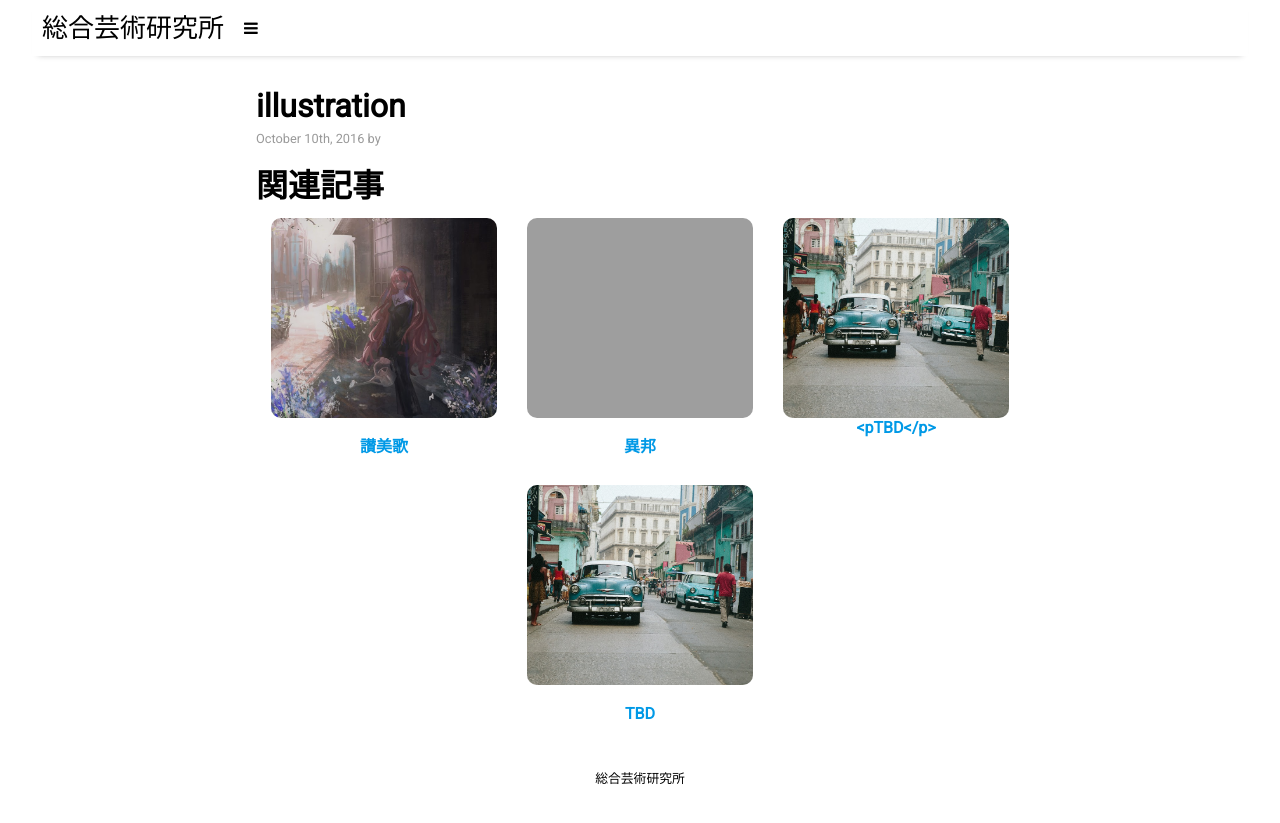
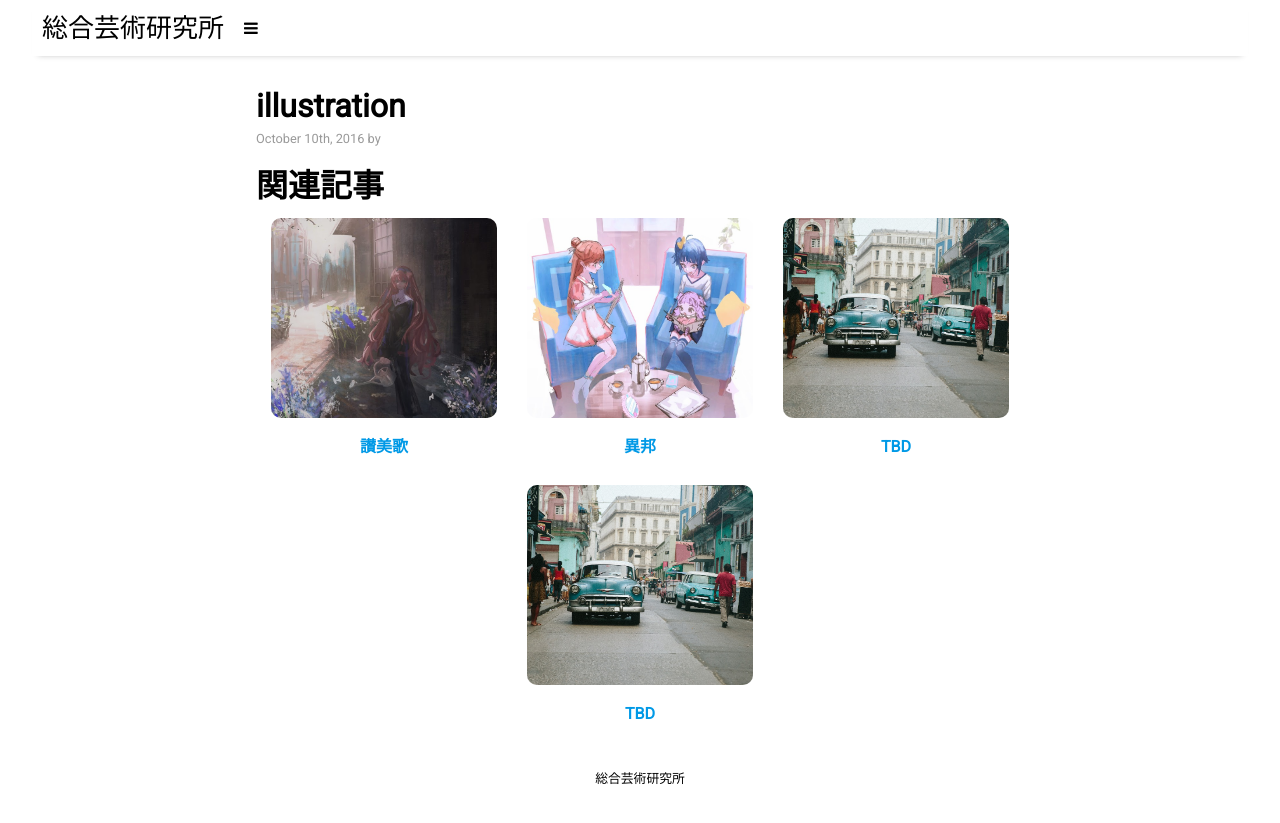
Before and after one commit to gj1002509/zakisikoku, a Jekyll site: the page built from _posts/2016-10-10-illustration.md, in a window 1280 px wide. Shown: the top 823 px of the page. Built offline with Jekyll 4.4.1, drawn with Linux system fonts in a browser that asks for light colours; nearby versions of some CDN libraries.

Commit message:
Update 2016-10-10-illustration.md

```diff
--- a/_posts/2016-10-10-illustration.md
+++ b/_posts/2016-10-10-illustration.md
@@ -50,14 +50,14 @@ tags: [documentation,sample]
         </div>
         <div class="link-item">
             <a href="{{ site.baseurl }}/illust1">
-                <img src="{{ site.github.url }}/assets/img/pri_1.jpg" alt="ファンアート">
+                <img src="{{ site.github.url }}/assets/img/pri_1.png" alt="ファンアート">
                 <p>異邦</p>
             </a>
         </div>
         <div class="link-item">
             <a href="{{ site.baseurl }}/illust2">
                 <img src="{{ site.github.url }}/assets/img/cuba-1.jpg" alt="リンク3の画像">
-                <pTBD</p>
+                <p>TBD</p>
             </a>
         </div>
         <div class="link-item">
```
